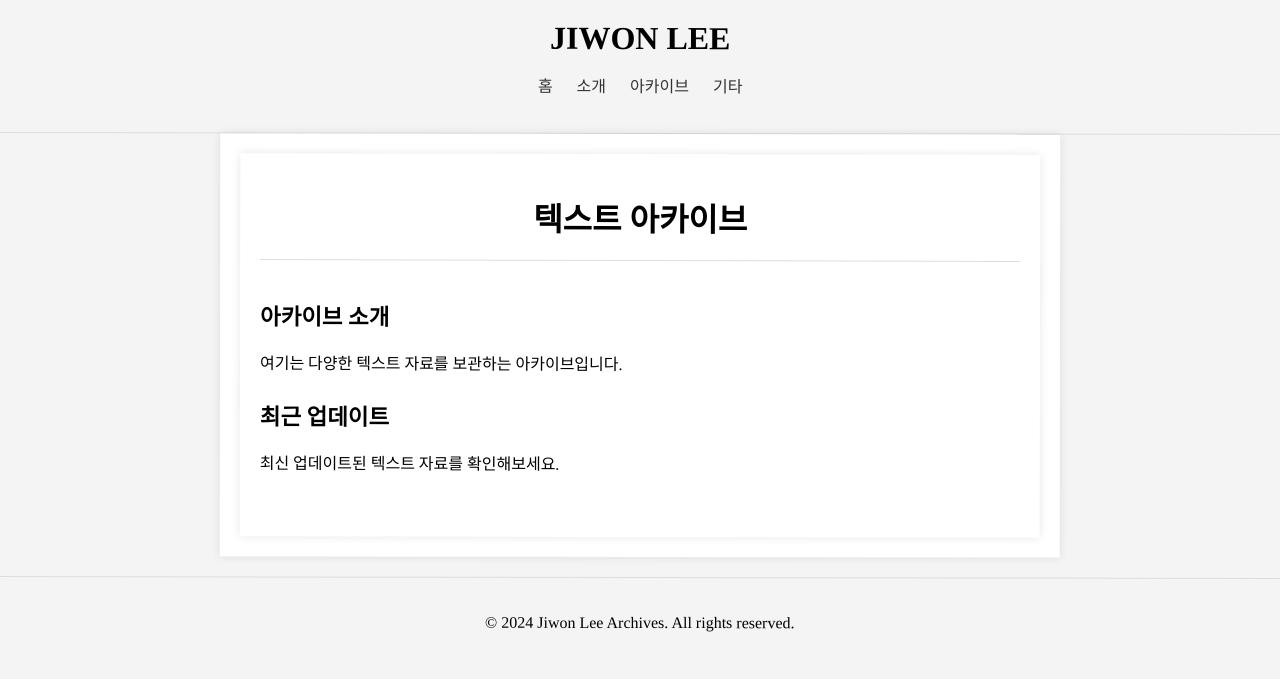
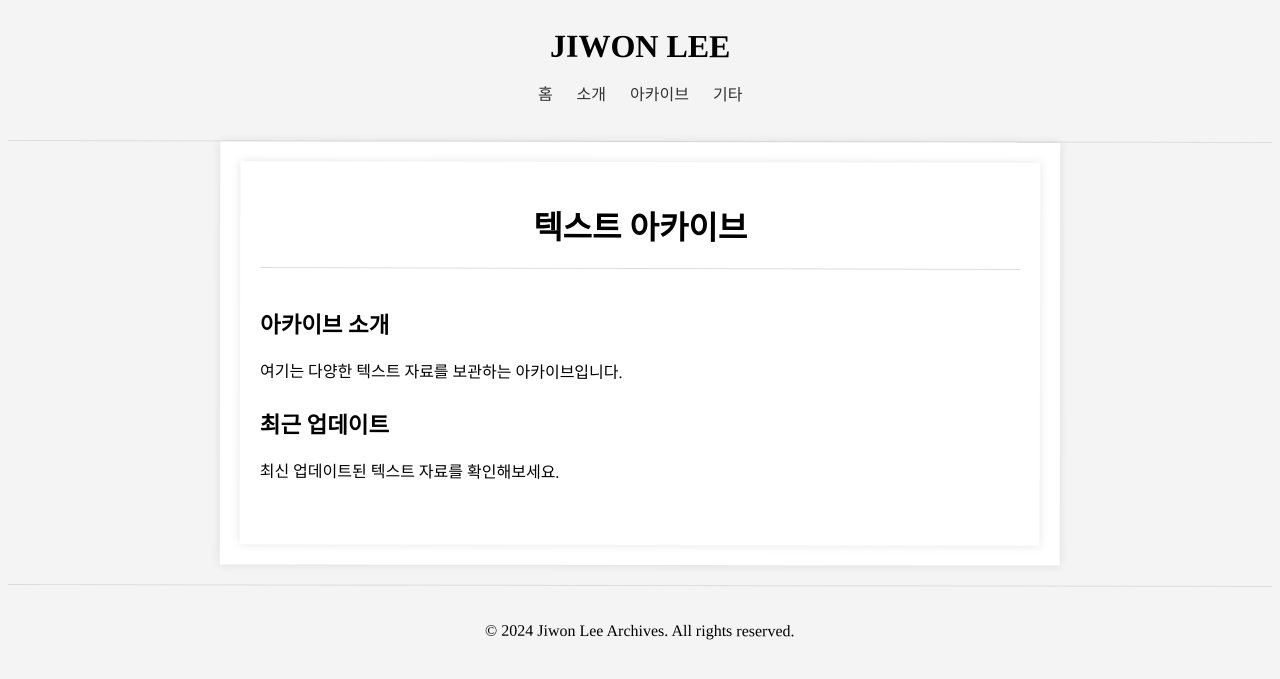
Before and after one commit to LfayeJ/archives, a Jekyll site: the page built from index.html, in a window 1280 px wide. Shown: the top 679 px of the page. Built offline with Jekyll 4.4.1, drawn with Linux system fonts in a browser that asks for light colours; some web fonts are replaced.

Commit message:
Update styles.css

```diff
--- a/assets/css/styles.css
+++ b/assets/css/styles.css
@@ -12,7 +12,7 @@ body, .container, header, header h1, header nav ul, header nav ul li, header nav
 
 body {
   font-family: "SpoqaHanSansNeo-Regular";
-  margin: 0;
+  margin: 1;
   padding: 0;
   background-color: #f4f4f4;
 }
```
